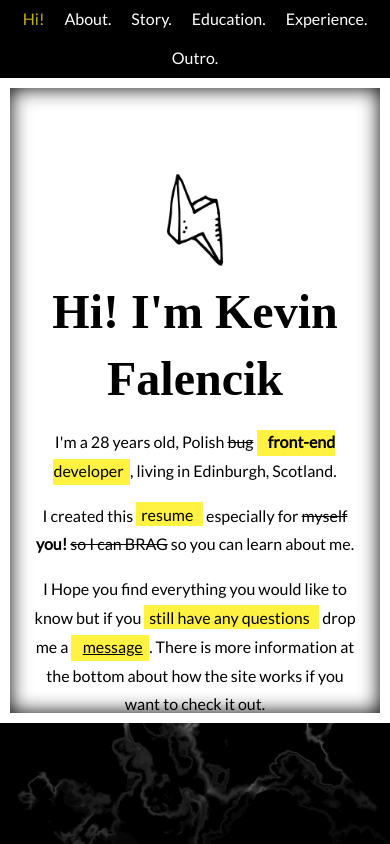
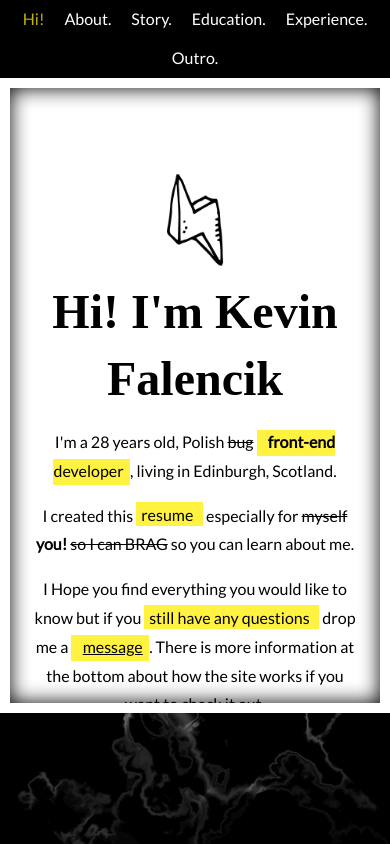
Before and after one commit to kfalencik/resume, a Nuxt app: page / in a window 390 px wide. Built offline with nearby package versions, Linux system fonts and the light colour scheme; a web font is replaced by a local one.

Commit message:
Tall iphone hotfix

```diff
--- a/components/Modal.vue
+++ b/components/Modal.vue
@@ -21,7 +21,7 @@ export default {
     width: 90%;
     max-width: $breakpoint-lg;
     background: $white;
-    height: calc(80vh - 30px);
+    height: calc(80vh - 40px);
     box-shadow: inset 0 0 20px $black;
     border: 10px solid #fff;
     display: flex;
```
